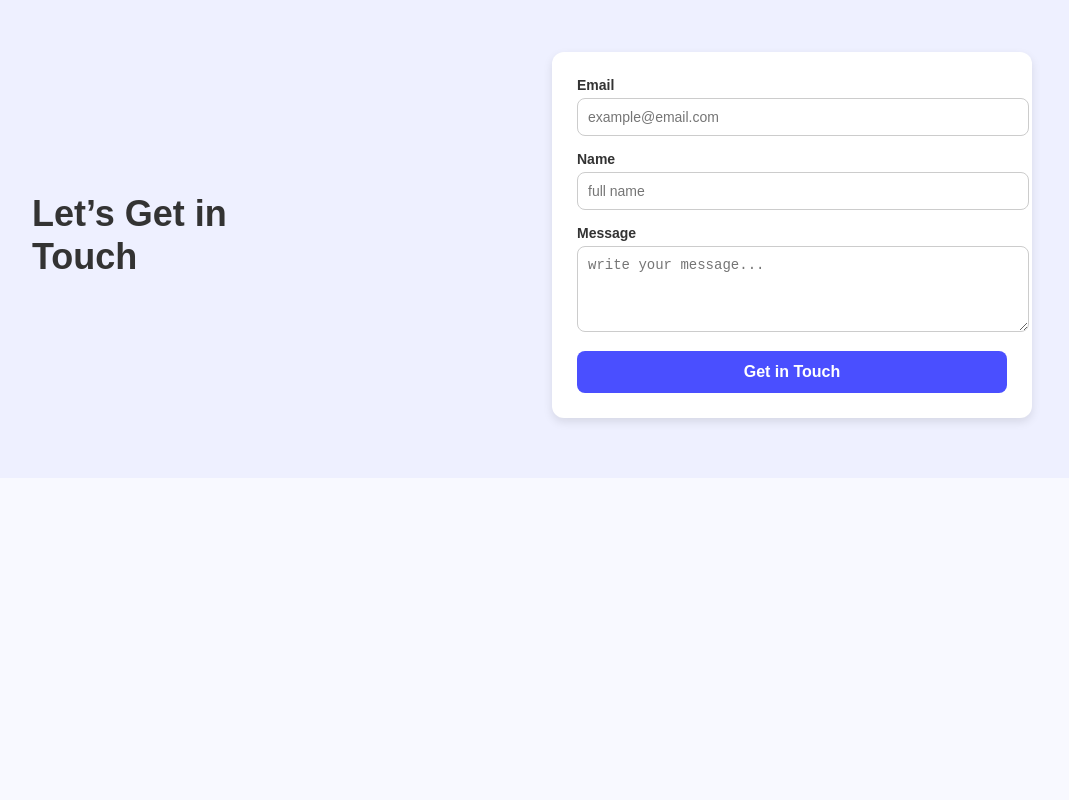
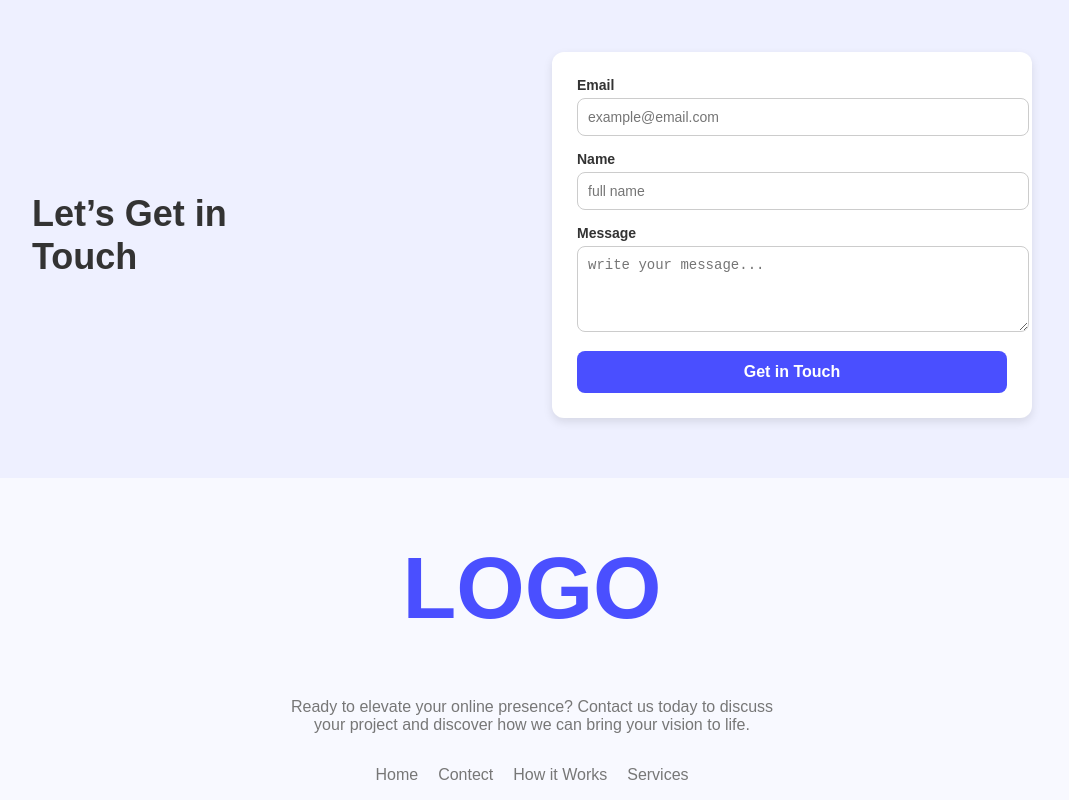
Before and after one commit to tamimislam5635/ass1, a plain HTML site: page index.html in a window 1280 px wide. Shown: the part 1297-2097 px from the top of the page, without its empty margins (108-1177 px from the left). Before the commit the page ends 1775 px from the top, so only its background shows below. Drawn offline with Linux system fonts and the light colour scheme.

Commit message:
full page ready

```diff
--- a/index.html
+++ b/index.html
@@ -186,15 +186,25 @@
     form button:hover {
       background: #3737d9;
     }
+   footer h1{
+    color: #4a4fff;
+    text-align: center;
+    font-size: 5.5rem;
+   }
+   footer p{
+    color: #777;
+    text-align: center;
+   } footer li{
+    color: #777;
+    text-align: center;
+    text-decoration: none;
+   }
+   footer div{
+    display: flex ;
+    gap: 20px;
+    justify-content: center;
+   }
 
-    @media(max-width: 768px) {
-      .contact-container {
-        grid-template-columns: 1fr;
-      }
-      .contact h2 {
-        text-align: center;
-      }
-    }
   </style>
 </head>
 <body>
@@ -293,5 +303,17 @@
     </div>
   </section>
 
+  <footer>
+    <h1 id="logo">LOGO</h1>
+    <p>Ready to elevate your online presence? Contact us today to discuss <br> your project and discover how we can bring your vision to life.</p>
+    <div>
+        <p>Home</p>
+        <p>Contect</p>
+        <p>How it Works</p>
+        <p>Services</p>
+   </div>
+
+  </footer>
+
 </body>
 </html>
```
